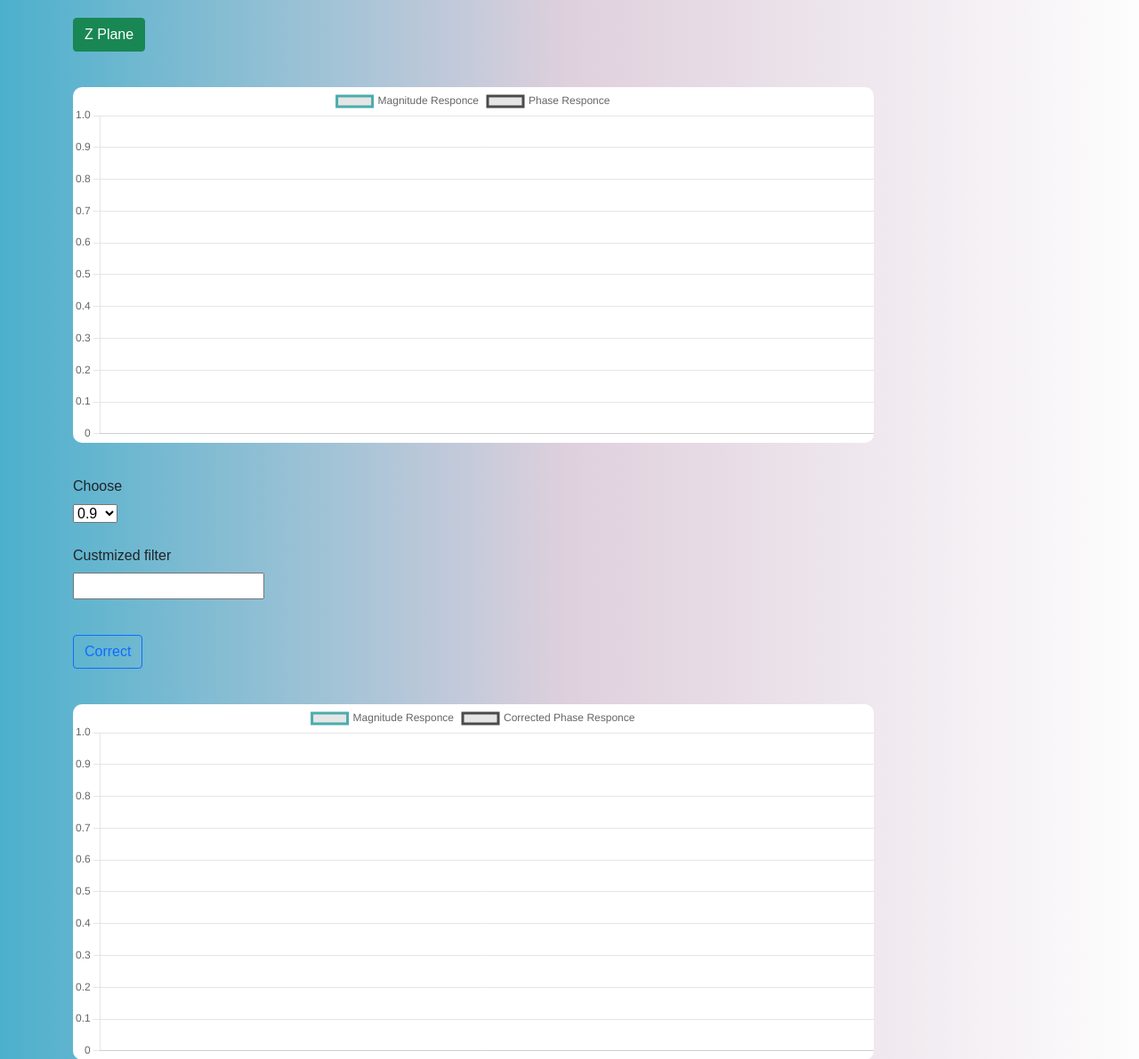
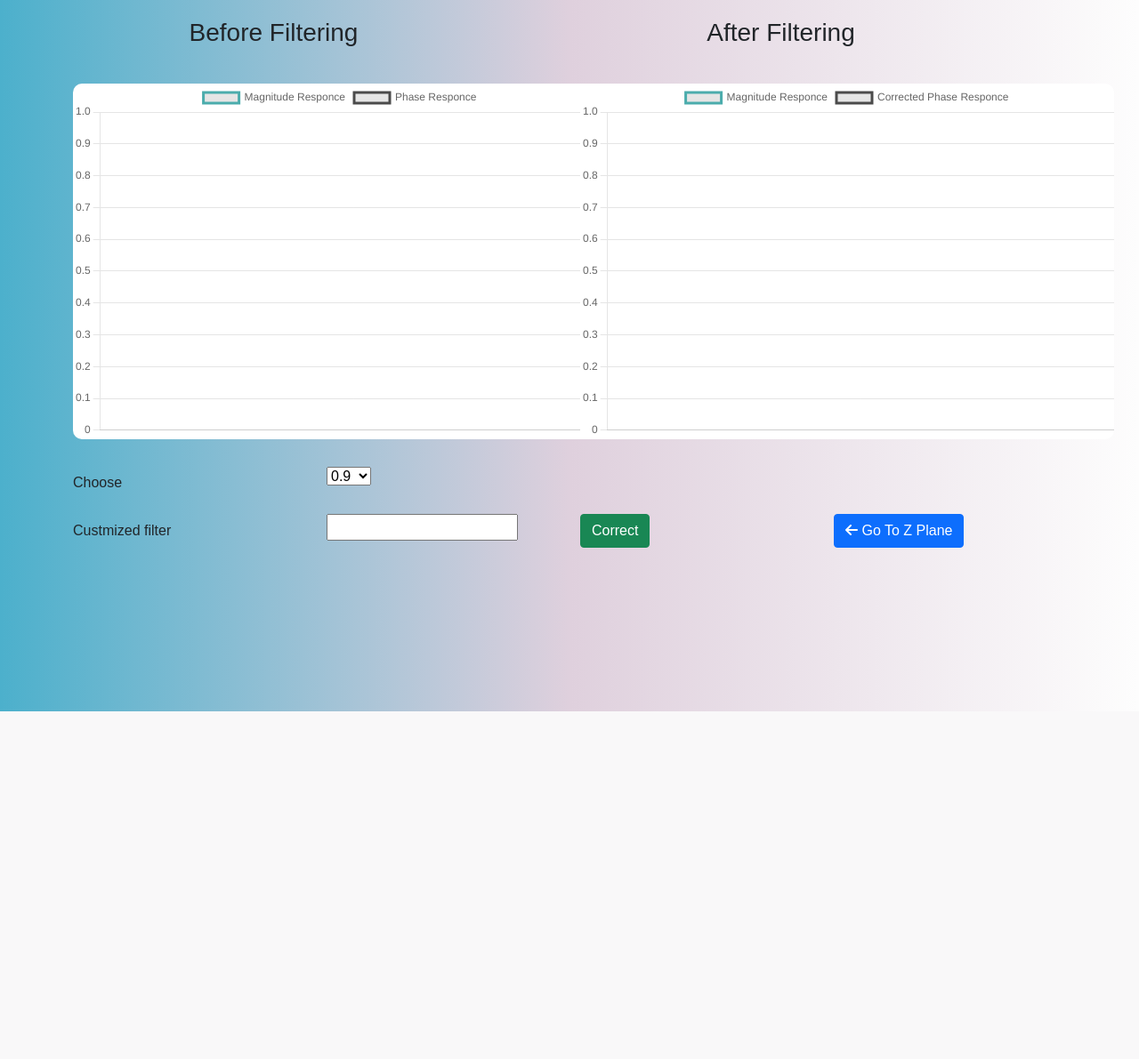
Before and after one commit to AbdallahMohammad1/Zplane-web-viewer, a Flask app: template templates/home.html in a window 1280 px wide. Shown: the top 1191 px of the page at 89% size. After the commit the page ends 800 px from the top, so only its background shows below. Run offline with Flask 2, Linux system fonts and the light colour scheme; the template is opened without the code that fills it: values that come from a table or form of the project are taken from there, most other values are stand-ins (such as "Sample title", 1, 10 or a date in 2020); some libraries are stand-ins or nearby versions.

Commit message:
modificataions front end

```diff
--- a/Transfer_func.py
+++ b/Transfer_func.py
@@ -35,7 +35,10 @@ class zplane():
 # plt.plot(w,y2)
 # plt.plot(w,z2)
 # plt.show()
-tf,x,y,z = zplane().phase(1,0,[0.7+0.7j])
+# tf,x,y,z = zplane().phase(1,0,[0.7+0.7j])
+# plt.plot(x,y)
+# plt.plot(x,z)
+# plt.show()
 # z1,z2 = all_filter(0.7,tf,x)
 # x,y,z = zplane().phase(1,0,[0.5-0.866j])
 # x,y,z = zplane().phase(1,0,[0+1j])
--- a/main.py
+++ b/main.py
@@ -6,8 +6,7 @@ from wtforms import StringField, SubmitField,SelectField
 from flask_wtf import FlaskForm
 import numpy as np
 from all_pass import all_filter
-# m = interp1d([485,1020],[-1,1])
-# n = interp1d([265,800],[-1,1])
+
 m = interp1d([435,1085],[-1.5,1.5])
 n = interp1d([221,837],[-1.5,1.5])
 
@@ -45,8 +44,6 @@ def index():
                     locPy        = int(request.form['locPy'+ str(i)])
                     # print(locPx)
                     # print(locPy)
-                    # locationZx   = m(locZx+ i)
-                    # locationZy   = n(locZy+ i)
                     locationPx   = m(locPx+ i)
                     locationPy   = n(locPy+ i)
                     tf,x,y,z = zplane().phase(1,1,[locationPx-locationPy*1j])
@@ -54,8 +51,8 @@ def index():
                     # print(locPy)
                     print(locationPx)
                     print(-locationPy)
-                    # print(x)
-                    # print(y)
+                    print(x)
+                    print(y)
                     print(i)
             except Exception:
                 print(Exception)
@@ -65,8 +62,6 @@ def index():
                     # print("htis is i ",i)
                     locZx        = int(request.form['locZx' + str(i)])
                     locZy        = int(request.form['locZy'+ str(i)])
-                    # locPx        = int(request.form['locPx'+ i])
-                    # locPy        = int(request.form['locPy'+ i])
                     # print(locZx)
                     # print(locZy)
                     locationZx   = m(locZx+ i)
@@ -77,47 +72,13 @@ def index():
                     tf,x,y,z = zplane().phase(1,0,[locationZx-locationZy*1j])
                     print(locationZx)
                     print(-locationZy)
-                    # print(x)
-                    # print(y)
+                    print(x)
+                    print(y)
             except Exception:
                 print(Exception)
                 pass
-                # print(locationPx)
-                # print(locationPy)
-            # print(x)
-            # print(y)
-            # print(z)
-            # print(tf)
             return redirect(url_for("home"))
-            # render_template('home.html' , x = x, y= y , url = "/plot.png")
-            # status      = request.form['pole_zero']
-            # countP        = request.form['count1']
-            # countZ        = request.form['count2']
-            # locationsPX = []
-            # locationsPY = []
-            # for i in countP:
-            #     locx        = request.form['locPx'+i]
-            #     locy        = request.form['locPy'+i]
-            #     locationx   = m(locx)
-            #     locationy   = n(locy)
-            #     locationsPX.append(locationx)
-            #     locationsPY.append(locationy)
-            # print(status)
-            # print(locationsPX)
-            # print(locationsPY)
 
-            # locationsZX = []
-            # locationsZY = []
-            # for i in countZ:
-            #     locx        = request.form['locZx'+i]
-            #     locy        = request.form['locZy'+i]
-            #     locationx   = m(locx)
-            #     locationy   = n(locy)
-            #     locationsZX.append(locationx)
-            #     locationsZY.append(locationy)
-            # print(status)
-            # print(locationsZX)
-            # print(locationsZY)
     return render_template('main.html')
 
 class Filter(FlaskForm):
--- a/static/css/style.css
+++ b/static/css/style.css
@@ -39,7 +39,7 @@ h1{
     border:3px solid black;
     border-radius: 50%;
 }
-.z_plane{
+h3{
     margin-top: 20px;
 }
 .z_plane a{
--- a/templates/home.html
+++ b/templates/home.html
@@ -6,17 +6,28 @@
   <title>Digital Filter</title>
   <link href="https://cdn.jsdelivr.net/npm/bootstrap@5.0.1/dist/css/bootstrap.min.css" rel="stylesheet" integrity="sha384-+0n0xVW2eSR5OomGNYDnhzAbDsOXxcvSN1TPprVMTNDbiYZCxYbOOl7+AMvyTG2x" crossorigin="anonymous">
   <link href="{{ url_for('static', filename='css/style.css') }}" rel="stylesheet">
-
+  <script src="https://kit.fontawesome.com/be14abca77.js" crossorigin="anonymous"></script>
+  <link rel="icon" type="image/png" href="https://i.ibb.co/7y12V0s/Logo.png"/>
   <!-- chart.js -->
 <script src="https://cdn.jsdelivr.net/npm/chart.js"></script>
-<!-- <script src="../static/script/d3/d3.js"></script>
-<script src="../static/script/Zplane.js"></script> -->
+
 
 </head>
 <body class="body2">
     <div class="container">
-        <button class = "btn btn-success z_plane"><a href="{{url_for('index') }}">Z Plane</a></button>
-        <canvas id="myChart" width="900" height="400"></canvas>
+        <div class="row">
+            <div class="col-sm-5">
+                        <h3 class="text-center">Before Filtering</h3>
+                        <canvas id="myChart" width="600" height="400"></canvas>
+            </div>
+            <div class="col-sm-1"></div>
+            <div class="col-sm-5">
+                <h3 class="text-center">After Filtering</h3>
+                <canvas id="myChart_1" width="600" height="400"></canvas>
+            </div>
+
+        </div>
+
     <script>
     var ctx = document.getElementById('myChart');
     var abs = new Chart(ctx, {
@@ -57,29 +68,34 @@
 
     {{form.filter_lib.label(class="col-sm-3 col-form-label")}}
 
-      <div class="col-sm-10">
+      <div class="col-sm-3">
 
         {{ form.filter_lib() }}
 
         </div>
         </div>
 
-        <div class="row mb-3">
 
-        {{form.filter_cust.label(class="col-sm-3 col-form-label")}}
 
-            <div class="col-sm-10">
+        <div class="row">
+            <div class="col-sm-3">
 
-            {{ form.filter_cust() }}
+                {{form.filter_cust.label(class="col-form-label")}}
+            </div>
+            <div class="col-sm-3">
+
+                {{ form.filter_cust() }}
 
             </div>
+            <div class="col-sm-3">
+                {{ form.correct( class="btn btn-success btn-color") }}
             </div>
-
-            <br>
-            {{ form.correct( class="btn btn-outline-primary btn-color") }}
+            <div class="col-sm-3">
+                <button class = "btn btn-primary z_plane"><a href="{{url_for('index') }}"><i class="fas fa-arrow-left"></i> Go To Z Plane</a></button>
+            </div>
+        </div>
 
         </form>
-        <canvas id="myChart_1" width="900" height="400"></canvas>
         <script>
         var ctx = document.getElementById('myChart_1');
         var abs = new Chart(ctx, {
--- a/templates/main.html
+++ b/templates/main.html
@@ -12,6 +12,7 @@
     href="https://cdnjs.cloudflare.com/ajax/libs/animate.css/4.1.1/animate.min.css"
     />
     <link href="https://cdn.jsdelivr.net/npm/bootstrap@5.0.1/dist/css/bootstrap.min.css" rel="stylesheet" integrity="sha384-+0n0xVW2eSR5OomGNYDnhzAbDsOXxcvSN1TPprVMTNDbiYZCxYbOOl7+AMvyTG2x" crossorigin="anonymous">
+
     <title>Z-Transform</title>
 </head>
     <div class="container">
@@ -46,7 +47,7 @@
                     <input id="hidden_countP" class="visually-hidden " type="text" value="0" name="hidden_countP">
                     <input id="hidden_countZ" class="visually-hidden " type="text" value="0" name="hidden_countZ">
                     <input id="hidden_countCP" class="visually-hidden " type="text" value="0" name="hidden_countCP">
-                    <input id="hidden_countCP" class="visually-hidden " type="text" value="0" name="hidden_countCZ">
+                    <input id="hidden_countCZ" class="visually-hidden " type="text" value="0" name="hidden_countCZ">
                     <!-- <input id="hiddenx" class="visually-hidden " type="text" value="1" name="locx">
                     <input id="hiddeny" class="visually-hidden " type="text" value="2" name="locy"> -->
                     <!-- <input id="hiddenx2" class="visually-hidden " type="text" value="3" name="locx2">
```
Also changed, not shown: static/script/main2.js (+11 -63 lines).
